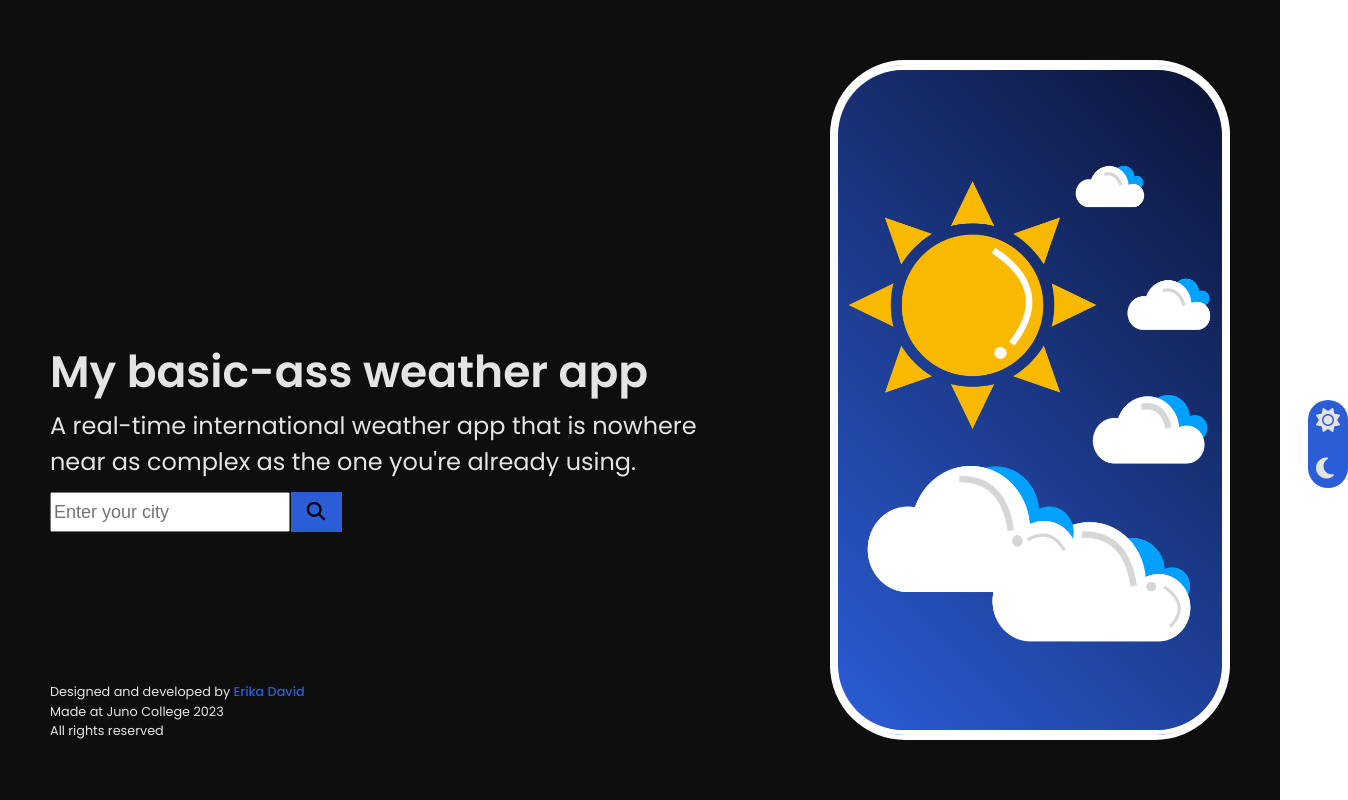
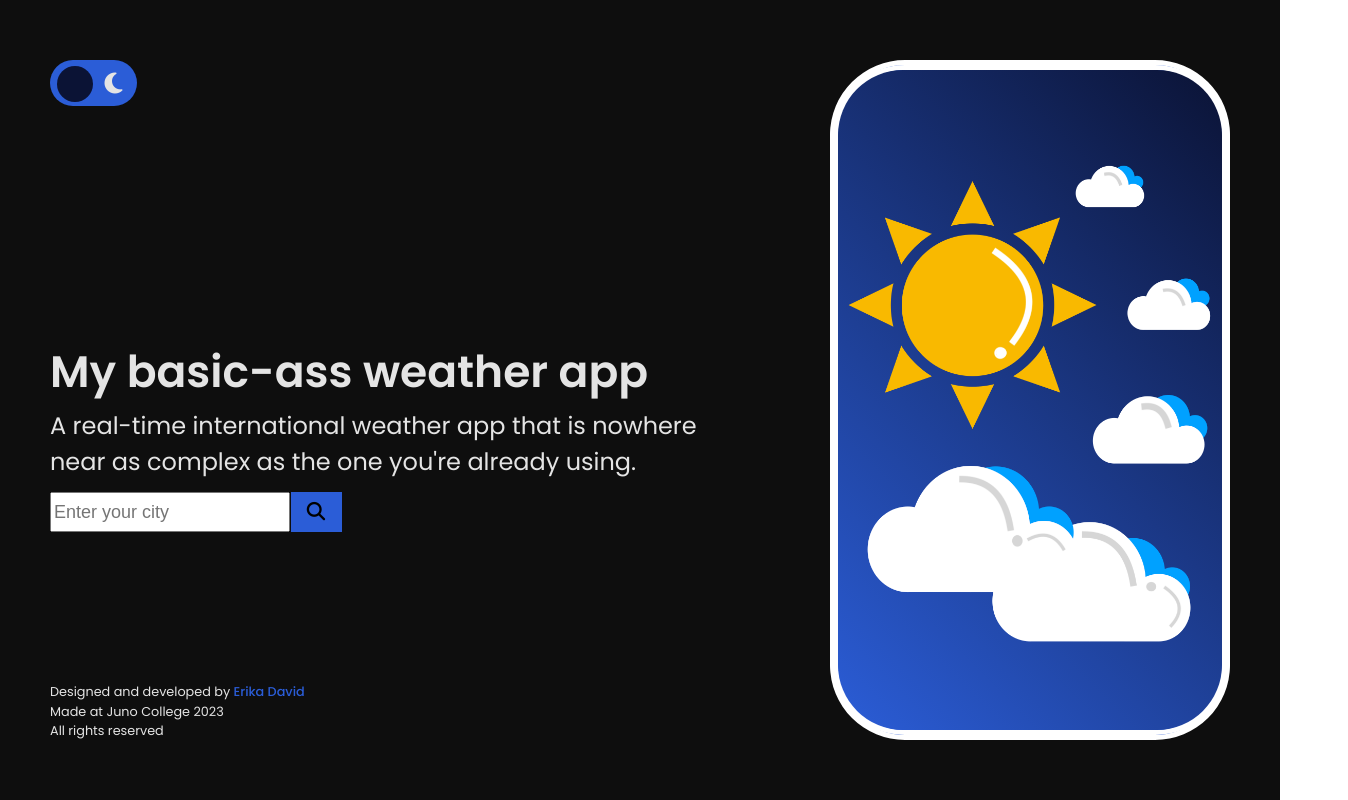
Before and after one commit to erikajdavid/my-weather-app, a React (Vite) app: page / in a window 1280 px wide. Shown: the whole page, 1348 px wide, since content can reach past the window. Built offline with nearby package versions, Linux system fonts and the light colour scheme.

Commit message:
updated styling of themeBar and added animation

```diff
--- a/src/App.css
+++ b/src/App.css
@@ -241,20 +241,30 @@ input {
 .toggleBar {
     width: auto;
     border-radius: 2rem;
-    padding: 0.5rem;
     display: flex;
-    flex-direction: column;
-    justify-content: flex-end;
+    background-color: rgb(43, 93, 215);
     position: absolute;
-    top: 50%;
-    right: -10%;
-    background-color: rgb(43, 93, 215);
+    top: 0;
+    left: 0;
+    padding: 0.7rem 0.9rem;
 }
 
 .toggleBar i {
     font-size: 1.5rem;
+    cursor: pointer;
 }
 
 .fa-sun {
-    padding-bottom: 1.5rem;
+    margin-right: 1rem;
 }
+
+.slider {
+    position: absolute;
+    top: 12%;
+    left: 8%;
+    background-color: rgb(11, 19, 53);
+    width: 2.25rem;
+    height: 2.25rem;
+    border-radius: 2rem;
+    transition: 0.5s ease-in;
+}
--- a/src/ThemeBar.jsx
+++ b/src/ThemeBar.jsx
@@ -1,10 +1,21 @@
+import React, { useState } from 'react';
+
 const ThemeBar = () => {
-    return (
-        <div className="toggleBar">
-            <i className="fa-solid fa-sun"></i>
-            <i className="fa-solid fa-moon"></i>
-      </div>
-    )
+  const [isSunTheme, setIsSunTheme] = useState(true); // Assuming sun theme is the default
+
+  const toggleTheme = () => {
+    setIsSunTheme(prevTheme => !prevTheme);
+  };
+
+  const sliderPosition = isSunTheme ? '8%' : '50%';
+
+  return (
+    <div className="toggleBar">
+      <i className="fa-solid fa-sun" onClick={toggleTheme}></i>
+      <i className="fa-solid fa-moon" onClick={toggleTheme}></i>
+      <div className="slider" style={{ left: sliderPosition }}></div>
+    </div>
+  );
 }
 
 export default ThemeBar;
```
